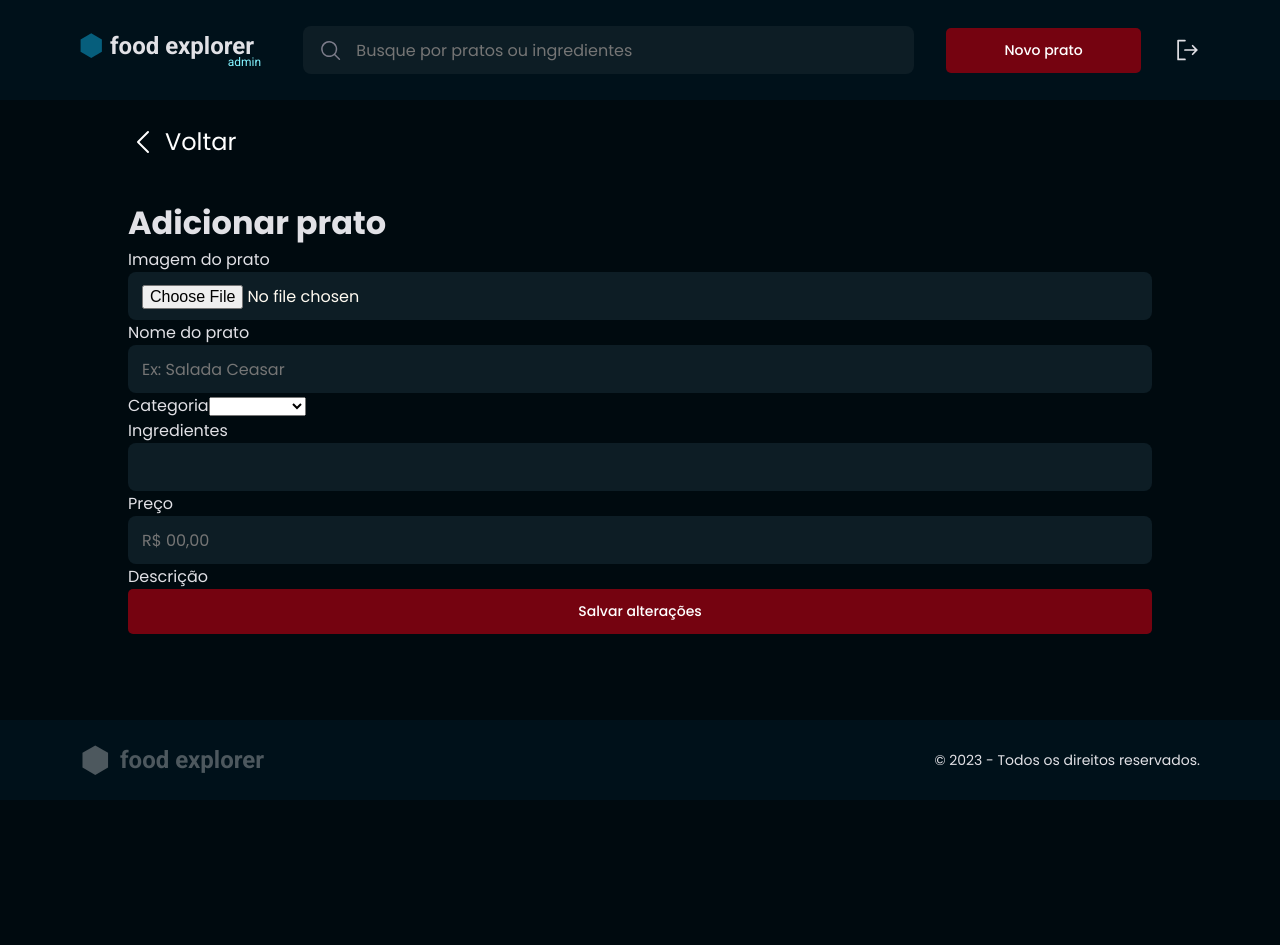
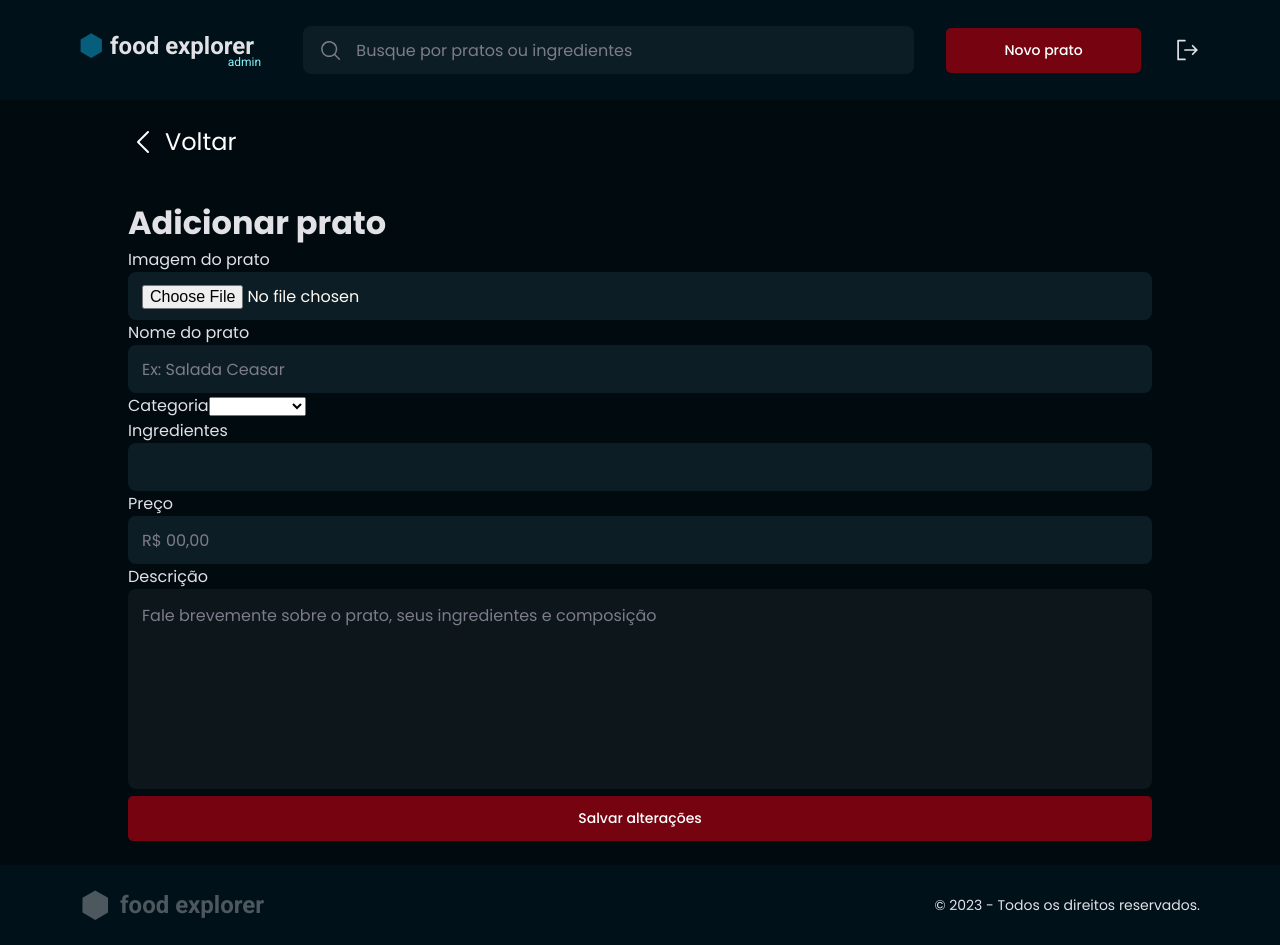
Before and after one commit to ddevitz/front-food-explorer, a React (Vite) app: page / in a window 1280 px wide. Before the commit the page ends 800 px from the top, so only its background shows below. Built offline with nearby package versions, Linux system fonts and the light colour scheme.

Commit message:
TextArea component created

```diff
--- a/src/components/Input/styles.js
+++ b/src/components/Input/styles.js
@@ -19,7 +19,7 @@ export const Container = styled.div`
         background: transparent;
         border: 0;
 
-        &:placeholder {
+        &::placeholder {
             color: ${({ theme }) => theme.COLORS.LIGHT_500};
         }
     }
--- /dev/null
+++ b/src/components/TextArea/index.jsx
@@ -0,0 +1,9 @@
+import { Container } from "./styles";
+
+export function TextArea({ value, ...rest }){
+    return(
+        <Container {...rest}>
+            {value}
+        </Container>
+    )
+}
--- /dev/null
+++ b/src/components/TextArea/styles.js
@@ -0,0 +1,20 @@
+import styled from "styled-components";
+
+export const Container = styled.textarea`
+    width: 100%;
+    min-height: 200px;
+    max-height: 500px;
+
+    border: none;
+    resize: none;
+
+    background-color: ${({ theme }) => theme.COLORS.DARK_800};
+    color: ${({ theme }) => theme.COLORS.LIGHT_200};
+
+    border-radius: 8px;
+    padding: 14px;
+
+    &::placeholder {
+        color: ${({ theme }) => theme.COLORS.LIGHT_500};
+    }
+`;
--- a/src/pages/NewDish/index.jsx
+++ b/src/pages/NewDish/index.jsx
@@ -8,6 +8,7 @@ import { Header } from "../../components/Header";
 import { Footer } from "../../components/Footer";
 import { Input } from "../../components/Input";
 import { Button } from "../../components/Button";
+import { TextArea } from "../../components/TextArea";
 
 
 export function NewDish() {
@@ -76,7 +77,7 @@ export function NewDish() {
           <Section>
             <div className="categories">
               <label htmlFor="textarea">Descrição</label>
-  {/*             <TextArea id="textarea"/> */}
+              <TextArea id="textarea" placeholder="Fale brevemente sobre o prato, seus ingredientes e composição"/>
             </div>
           </Section>
 
```
